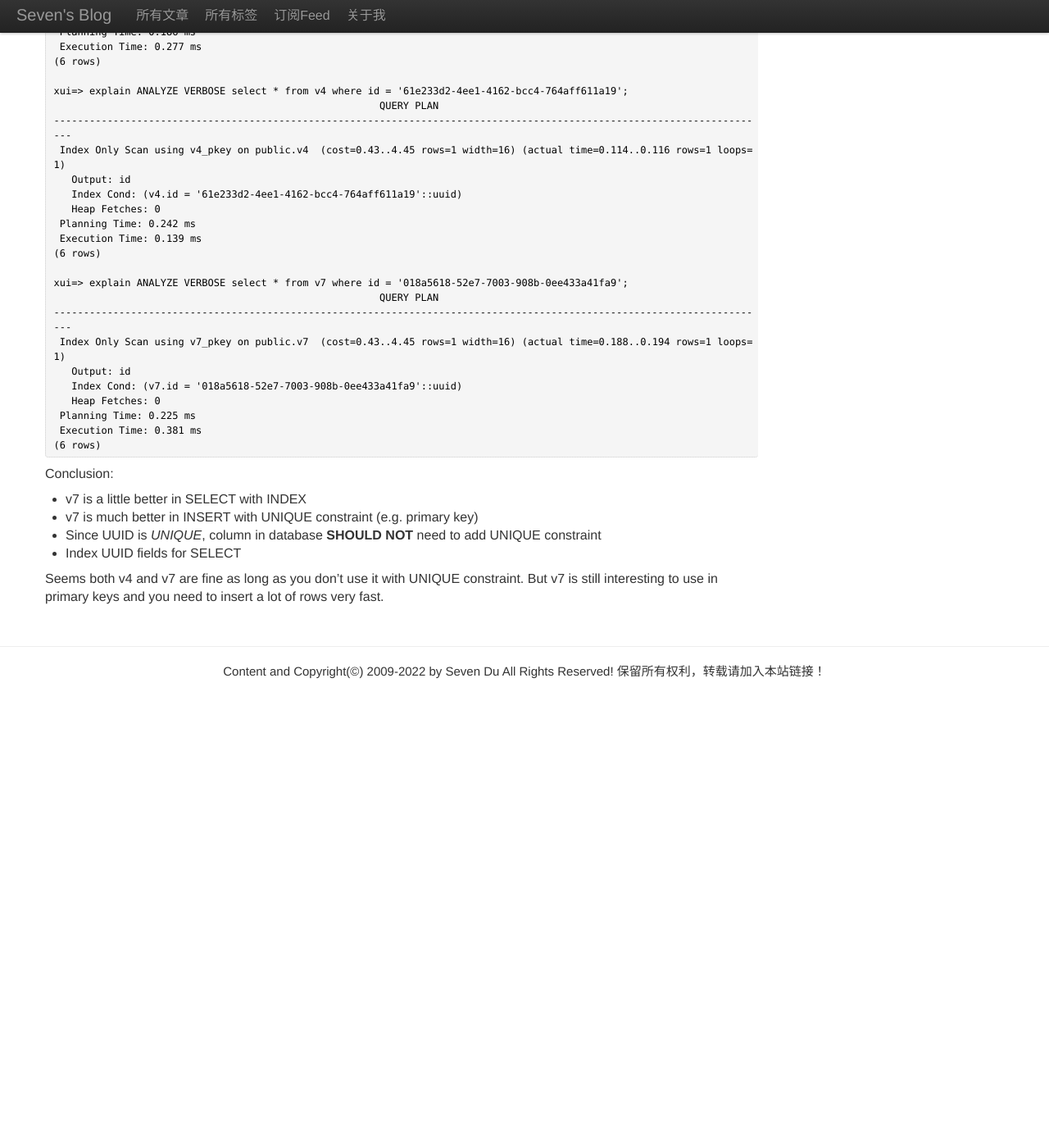
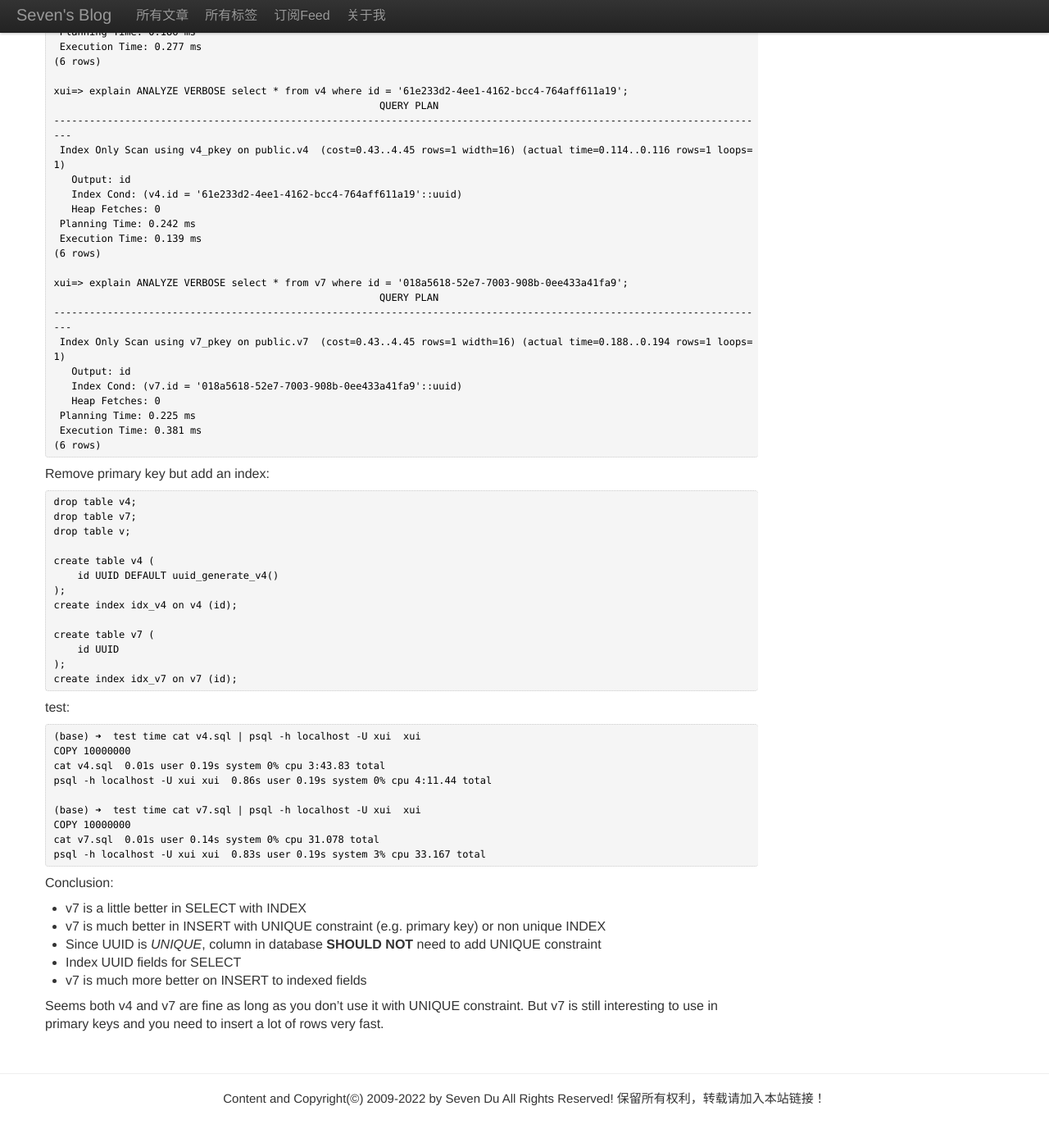
Before and after one commit to seven1240/seven1240.github.com, a Jekyll site: the page built from _posts/2023-09-02-uuidv4-and-uuidv7.md, in a window 1280 px wide and 1400 px high, scrolled down 8191 px. Shown: the top 1388 px of the window at 82% size. Built offline with Jekyll 4.4.1, drawn with Linux system fonts in a browser that asks for light colours; comment, search, counter and statistics services are not loaded; before the commit the page ends 9070 px from its top, so only the background shows below that.

Commit message:
add insert compare

````diff
--- a/_posts/2023-09-02-uuidv4-and-uuidv7.md
+++ b/_posts/2023-09-02-uuidv4-and-uuidv7.md
@@ -452,11 +452,44 @@ xui=> explain ANALYZE VERBOSE select * from v7 where id = '018a5618-52e7-7003-90
 (6 rows)
 ```
 
+Remove primary key but add an index:
+
+```sql
+drop table v4;
+drop table v7;
+drop table v;
+
+create table v4 (
+    id UUID DEFAULT uuid_generate_v4()
+);
+create index idx_v4 on v4 (id);
+
+create table v7 (
+    id UUID
+);
+create index idx_v7 on v7 (id);
+```
+
+test:
+
+```sh
+(base) ➜  test time cat v4.sql | psql -h localhost -U xui  xui
+COPY 10000000
+cat v4.sql  0.01s user 0.19s system 0% cpu 3:43.83 total
+psql -h localhost -U xui xui  0.86s user 0.19s system 0% cpu 4:11.44 total
+
+(base) ➜  test time cat v7.sql | psql -h localhost -U xui  xui
+COPY 10000000
+cat v7.sql  0.01s user 0.14s system 0% cpu 31.078 total
+psql -h localhost -U xui xui  0.83s user 0.19s system 3% cpu 33.167 total
+```
+
 Conclusion:
 
 - v7 is a little better in SELECT with INDEX
-- v7 is much better in INSERT with UNIQUE constraint (e.g. primary key)
+- v7 is much better in INSERT with UNIQUE constraint (e.g. primary key) or non unique INDEX
 - Since UUID is *UNIQUE*, column in database **SHOULD NOT** need to add UNIQUE constraint
 - Index UUID fields for SELECT
+- v7 is much more better on INSERT to indexed fields
 
 Seems both v4 and v7 are fine as long as you don't use it with UNIQUE constraint. But v7 is still interesting to use in primary keys and you need to insert a lot of rows very fast.
````
